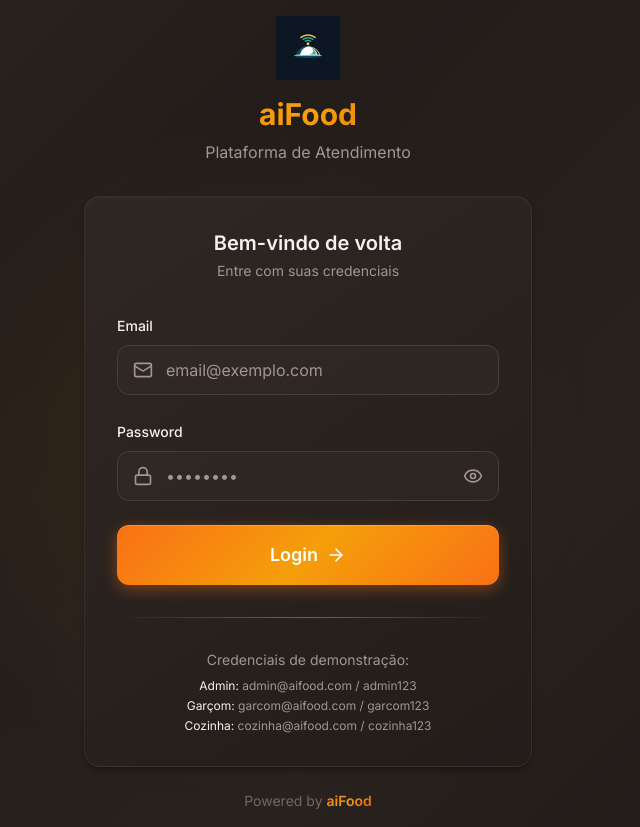
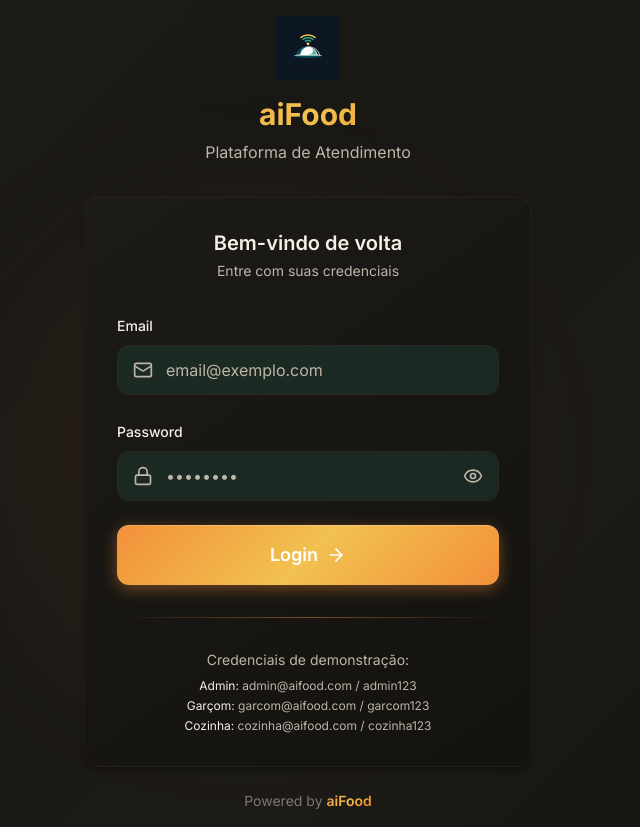
Before and after one commit to MariaEduardaaf/aifood, a Next.js app: page /login in a window 1280 px wide. Shown: the whole page, without its empty margins (332-972 px from the left). Built offline with nearby package versions, Linux system fonts and the light colour scheme; no server answers.

Commit message:
Apply citric modern color palette

```diff
--- a/src/app/globals.css
+++ b/src/app/globals.css
@@ -6,57 +6,57 @@
     /* Tema Claro */
     :root,
     .light {
-        --background: 30 20% 97%;
-        --foreground: 20 14% 16%;
+        --background: 40 46% 95%;
+        --foreground: 0 0% 12%;
         --card: 0 0% 100%;
-        --card-foreground: 20 14% 16%;
+        --card-foreground: 0 0% 12%;
         --popover: 0 0% 100%;
-        --popover-foreground: 20 14% 16%;
-        --primary: 24 95% 53%;
+        --popover-foreground: 0 0% 12%;
+        --primary: 28 88% 59%;
         --primary-foreground: 0 0% 100%;
-        --secondary: 30 15% 93%;
-        --secondary-foreground: 20 14% 16%;
-        --muted: 30 15% 93%;
-        --muted-foreground: 20 9% 46%;
-        --accent: 38 92% 50%;
-        --accent-foreground: 20 14% 16%;
-        --destructive: 355 78% 56%;
+        --secondary: 156 25% 92%;
+        --secondary-foreground: 0 0% 12%;
+        --muted: 38 36% 90%;
+        --muted-foreground: 0 0% 38%;
+        --accent: 192 45% 90%;
+        --accent-foreground: 192 72% 21%;
+        --destructive: 0 64% 55%;
         --destructive-foreground: 0 0% 100%;
-        --success: 142 72% 44%;
+        --success: 146 50% 36%;
         --success-foreground: 0 0% 100%;
-        --warning: 38 92% 50%;
-        --warning-foreground: 20 14% 16%;
-        --border: 30 15% 88%;
-        --input: 30 15% 93%;
-        --ring: 24 95% 53%;
+        --warning: 42 86% 63%;
+        --warning-foreground: 0 0% 12%;
+        --border: 35 31% 85%;
+        --input: 38 36% 90%;
+        --ring: 28 88% 59%;
         --radius: 0.75rem;
     }
 
     /* Tema Escuro */
     .dark {
-        --background: 20 14% 10%;
-        --foreground: 30 15% 95%;
-        --card: 20 14% 14%;
-        --card-foreground: 30 15% 95%;
-        --popover: 20 14% 14%;
-        --popover-foreground: 30 15% 95%;
-        --primary: 38 92% 50%;
-        --primary-foreground: 20 14% 10%;
-        --secondary: 20 14% 18%;
-        --secondary-foreground: 30 15% 95%;
-        --muted: 20 14% 18%;
-        --muted-foreground: 20 9% 60%;
-        --accent: 24 95% 53%;
+        --background: 36 14% 7%;
+        --foreground: 37 44% 93%;
+        --card: 40 12% 9%;
+        --card-foreground: 37 44% 93%;
+        --popover: 40 12% 9%;
+        --popover-foreground: 37 44% 93%;
+        --primary: 28 88% 59%;
+        --primary-foreground: 36 14% 7%;
+        --secondary: 164 33% 18%;
+        --secondary-foreground: 37 44% 93%;
+        --muted: 45 8% 9%;
+        --muted-foreground: 36 15% 70%;
+        --accent: 192 72% 21%;
         --accent-foreground: 0 0% 100%;
-        --destructive: 355 78% 56%;
+        --destructive: 0 64% 55%;
         --destructive-foreground: 0 0% 100%;
-        --success: 142 72% 44%;
-        --success-foreground: 20 14% 10%;
-        --warning: 38 92% 50%;
-        --warning-foreground: 20 14% 10%;
-        --border: 20 14% 25%;
-        --input: 20 14% 18%;
-        --ring: 38 92% 50%;
+        --success: 146 50% 36%;
+        --success-foreground: 36 14% 7%;
+        --warning: 42 86% 63%;
+        --warning-foreground: 36 14% 7%;
+        --border: 38 11% 15%;
+        --input: 38 11% 15%;
+        --ring: 28 88% 59%;
         --radius: 0.75rem;
     }
 }
@@ -79,15 +79,15 @@
     }
 
     .dark .card-premium {
-        background: linear-gradient(145deg, hsl(20 14% 16%), hsl(20 14% 12%));
+        background: linear-gradient(145deg, hsl(40 12% 10%), hsl(36 14% 7%));
         box-shadow:
             0 4px 6px -1px rgba(0, 0, 0, 0.3),
             0 2px 4px -2px rgba(0, 0, 0, 0.2),
-            inset 0 1px 0 0 rgba(245, 158, 11, 0.05);
+            inset 0 1px 0 0 rgba(242, 143, 59, 0.06);
     }
 
     .light .card-premium {
-        background: linear-gradient(145deg, hsl(0 0% 100%), hsl(30 20% 96%));
+        background: linear-gradient(145deg, hsl(0 0% 100%), hsl(40 46% 96%));
         box-shadow:
             0 4px 6px -1px rgba(0, 0, 0, 0.08),
             0 2px 4px -2px rgba(0, 0, 0, 0.05),
@@ -98,7 +98,7 @@
         box-shadow:
             0 10px 15px -3px rgba(0, 0, 0, 0.4),
             0 4px 6px -4px rgba(0, 0, 0, 0.3),
-            inset 0 1px 0 0 rgba(245, 158, 11, 0.1);
+            inset 0 1px 0 0 rgba(242, 143, 59, 0.12);
     }
 
     .light .card-premium:hover {
@@ -113,13 +113,13 @@
         @apply relative overflow-hidden font-semibold py-4 px-8 rounded-xl text-lg;
         background: linear-gradient(
             135deg,
-            hsl(24 95% 53%),
-            hsl(38 92% 50%),
-            hsl(24 95% 53%)
+            hsl(28 88% 59%),
+            hsl(42 86% 63%),
+            hsl(28 88% 59%)
         );
         color: hsl(0 0% 100%);
         box-shadow:
-            0 4px 15px rgba(249, 115, 22, 0.4),
+            0 4px 15px rgba(242, 143, 59, 0.4),
             inset 0 1px 0 rgba(255, 255, 255, 0.2);
         transition: all 0.3s ease;
     }
@@ -127,7 +127,7 @@
     .btn-gold:hover {
         transform: translateY(-2px);
         box-shadow:
-            0 6px 20px rgba(249, 115, 22, 0.5),
+            0 6px 20px rgba(242, 143, 59, 0.5),
             inset 0 1px 0 rgba(255, 255, 255, 0.3);
     }
 
@@ -162,18 +162,18 @@
     }
 
     .dark .btn-secondary-premium {
-        background: linear-gradient(145deg, hsl(20 14% 20%), hsl(20 14% 16%));
-        color: hsl(30 15% 95%);
-        border: 1px solid hsl(20 14% 30%);
+        background: linear-gradient(145deg, hsl(164 33% 18%), hsl(40 12% 9%));
+        color: hsl(37 44% 93%);
+        border: 1px solid hsl(38 11% 15%);
         box-shadow:
             0 4px 10px rgba(0, 0, 0, 0.3),
-            inset 0 1px 0 rgba(245, 158, 11, 0.05);
+            inset 0 1px 0 rgba(242, 143, 59, 0.05);
     }
 
     .light .btn-secondary-premium {
-        background: linear-gradient(145deg, hsl(0 0% 100%), hsl(30 15% 95%));
-        color: hsl(20 14% 16%);
-        border: 1px solid hsl(30 15% 85%);
+        background: linear-gradient(145deg, hsl(0 0% 100%), hsl(156 25% 94%));
+        color: hsl(0 0% 12%);
+        border: 1px solid hsl(35 31% 85%);
         box-shadow:
             0 4px 10px rgba(0, 0, 0, 0.08),
             inset 0 1px 0 rgba(255, 255, 255, 0.8);
@@ -181,19 +181,19 @@
 
     .dark .btn-secondary-premium:hover {
         transform: translateY(-2px);
-        border-color: hsl(38 92% 50%);
+        border-color: hsl(28 88% 59%);
         box-shadow:
             0 6px 15px rgba(0, 0, 0, 0.4),
-            0 0 20px rgba(245, 158, 11, 0.1),
-            inset 0 1px 0 rgba(245, 158, 11, 0.1);
+            0 0 20px rgba(242, 143, 59, 0.12),
+            inset 0 1px 0 rgba(242, 143, 59, 0.1);
     }
 
     .light .btn-secondary-premium:hover {
         transform: translateY(-2px);
-        border-color: hsl(24 95% 53%);
+        border-color: hsl(28 88% 59%);
         box-shadow:
             0 6px 15px rgba(0, 0, 0, 0.12),
-            0 0 20px rgba(249, 115, 22, 0.1),
+            0 0 20px rgba(242, 143, 59, 0.12),
             inset 0 1px 0 rgba(255, 255, 255, 0.9);
     }
 
@@ -201,9 +201,9 @@
     .text-gold {
         background: linear-gradient(
             135deg,
-            hsl(24 95% 55%),
-            hsl(38 92% 50%),
-            hsl(24 95% 45%)
+            hsl(28 88% 60%),
+            hsl(42 86% 63%),
+            hsl(28 88% 52%)
         );
         -webkit-background-clip: text;
         -webkit-text-fill-color: transparent;
@@ -213,9 +213,9 @@
     /* Badge Premium - Âmbar */
     .badge-premium {
         @apply inline-flex items-center px-3 py-1 rounded-full text-xs font-semibold;
-        background: linear-gradient(135deg, hsl(38 92% 50%), hsl(24 95% 53%));
+        background: linear-gradient(135deg, hsl(42 86% 63%), hsl(28 88% 59%));
         color: hsl(0 0% 100%);
-        box-shadow: 0 2px 8px rgba(245, 158, 11, 0.3);
+        box-shadow: 0 2px 8px rgba(242, 143, 59, 0.3);
     }
 
     /* Input Premium */
@@ -237,56 +237,56 @@
         background: linear-gradient(
             90deg,
             transparent,
-            hsl(38 92% 50% / 0.5),
+            hsl(28 88% 59% / 0.45),
             transparent
         );
     }
 
     /* Glow effect - Laranja */
     .glow-gold {
-        box-shadow: 0 0 30px rgba(249, 115, 22, 0.2);
+        box-shadow: 0 0 30px rgba(242, 143, 59, 0.22);
     }
 
     /* Status cards - usando verde para waiting (success) */
     .status-waiting {
         @apply border-2;
-        border-color: hsl(142 72% 44%);
+        border-color: hsl(146 50% 36%);
     }
 
     .dark .status-waiting {
         background: linear-gradient(
             145deg,
-            hsl(142 72% 20% / 0.3),
-            hsl(142 72% 15% / 0.2)
+            hsl(146 50% 20% / 0.3),
+            hsl(146 50% 15% / 0.2)
         );
     }
 
     .light .status-waiting {
         background: linear-gradient(
             145deg,
-            hsl(142 72% 90% / 0.5),
-            hsl(142 72% 95% / 0.3)
+            hsl(146 50% 90% / 0.5),
+            hsl(146 50% 95% / 0.3)
         );
     }
 
     .status-urgent {
         @apply border-2;
-        border-color: hsl(355 78% 56%);
+        border-color: hsl(0 64% 55%);
     }
 
     .dark .status-urgent {
         background: linear-gradient(
             145deg,
-            hsl(355 78% 30% / 0.3),
-            hsl(355 78% 25% / 0.2)
+            hsl(0 64% 30% / 0.3),
+            hsl(0 64% 25% / 0.2)
         );
     }
 
     .light .status-urgent {
         background: linear-gradient(
             145deg,
-            hsl(355 78% 95% / 0.5),
-            hsl(355 78% 98% / 0.3)
+            hsl(0 64% 95% / 0.5),
+            hsl(0 64% 98% / 0.3)
         );
     }
 }
@@ -294,70 +294,70 @@
 @layer utilities {
     /* Urgency colors - Verde para success */
     .urgency-green {
-        border: 1px solid hsl(142 72% 44%);
+        border: 1px solid hsl(146 50% 36%);
     }
 
     .dark .urgency-green {
         background: linear-gradient(
             145deg,
-            hsl(142 72% 20% / 0.4),
-            hsl(142 72% 15% / 0.3)
+            hsl(146 50% 20% / 0.4),
+            hsl(146 50% 15% / 0.3)
         );
-        color: hsl(142 72% 60%);
+        color: hsl(146 50% 60%);
     }
 
     .light .urgency-green {
         background: linear-gradient(
             145deg,
-            hsl(142 72% 92% / 0.6),
-            hsl(142 72% 96% / 0.4)
+            hsl(146 50% 92% / 0.6),
+            hsl(146 50% 96% / 0.4)
         );
-        color: hsl(142 72% 30%);
+        color: hsl(146 50% 30%);
     }
 
     /* Urgency Yellow - Âmbar */
     .urgency-yellow {
-        border: 1px solid hsl(38 92% 50%);
+        border: 1px solid hsl(42 86% 63%);
     }
 
     .dark .urgency-yellow {
         background: linear-gradient(
             145deg,
-            hsl(38 92% 30% / 0.4),
-            hsl(38 92% 25% / 0.3)
+            hsl(42 86% 30% / 0.4),
+            hsl(42 86% 25% / 0.3)
         );
-        color: hsl(38 92% 65%);
+        color: hsl(42 86% 65%);
     }
 
     .light .urgency-yellow {
         background: linear-gradient(
             145deg,
-            hsl(38 92% 90% / 0.6),
-            hsl(38 92% 95% / 0.4)
+            hsl(42 86% 90% / 0.6),
+            hsl(42 86% 95% / 0.4)
         );
-        color: hsl(38 92% 30%);
+        color: hsl(42 86% 30%);
     }
 
     .urgency-red {
-        border: 1px solid hsl(355 78% 56%);
+        border: 1px solid hsl(0 64% 55%);
     }
 
     .dark .urgency-red {
         background: linear-gradient(
             145deg,
-            hsl(355 78% 30% / 0.4),
-            hsl(355 78% 25% / 0.3)
+            hsl(0 64% 30% / 0.4),
+            hsl(0 64% 25% / 0.3)
         );
-        color: hsl(355 78% 70%);
+        color: hsl(0 64% 70%);
     }
 
     .light .urgency-red {
         background: linear-gradient(
             145deg,
-            hsl(355 78% 95% / 0.6),
-            hsl(355 78% 98% / 0.4)
+            hsl(0 64% 95% / 0.6),
+            hsl(0 64% 98% / 0.4)
         );
-        color: hsl(355 78% 45%);
+        color: hsl(0 64% 45%);
     }
 
     /* Animated background - tons quentes */
@@ -369,20 +369,20 @@
     .dark .bg-animated {
         background: linear-gradient(
             -45deg,
-            hsl(20 14% 10%),
-            hsl(20 14% 14%),
-            hsl(20 14% 12%),
-            hsl(20 14% 16%)
+            hsl(36 14% 7%),
+            hsl(40 12% 10%),
+            hsl(45 8% 9%),
+            hsl(40 12% 12%)
         );
     }
 
     .light .bg-animated {
         background: linear-gradient(
             -45deg,
-            hsl(30 20% 97%),
-            hsl(30 20% 94%),
-            hsl(30 20% 96%),
-            hsl(30 20% 92%)
+            hsl(40 46% 95%),
+            hsl(38 36% 92%),
+            hsl(40 46% 96%),
+            hsl(38 36% 90%)
         );
     }
 
@@ -407,18 +407,18 @@
     .dark .shimmer {
         background: linear-gradient(
             90deg,
-            hsl(20 14% 14%) 0%,
-            hsl(20 14% 20%) 50%,
-            hsl(20 14% 14%) 100%
+            hsl(40 12% 9%) 0%,
+            hsl(40 12% 13%) 50%,
+            hsl(40 12% 9%) 100%
         );
     }
 
     .light .shimmer {
         background: linear-gradient(
             90deg,
-            hsl(30 15% 93%) 0%,
-            hsl(30 15% 88%) 50%,
-            hsl(30 15% 93%) 100%
+            hsl(38 36% 90%) 0%,
+            hsl(38 36% 86%) 50%,
+            hsl(38 36% 90%) 100%
         );
     }
 
@@ -439,10 +439,10 @@
     @keyframes pulse-primary {
         0%,
         100% {
-            box-shadow: 0 0 0 0 rgba(249, 115, 22, 0.4);
+            box-shadow: 0 0 0 0 rgba(242, 143, 59, 0.4);
         }
         50% {
-            box-shadow: 0 0 0 10px rgba(249, 115, 22, 0);
+            box-shadow: 0 0 0 10px rgba(242, 143, 59, 0);
         }
     }
 }
```
